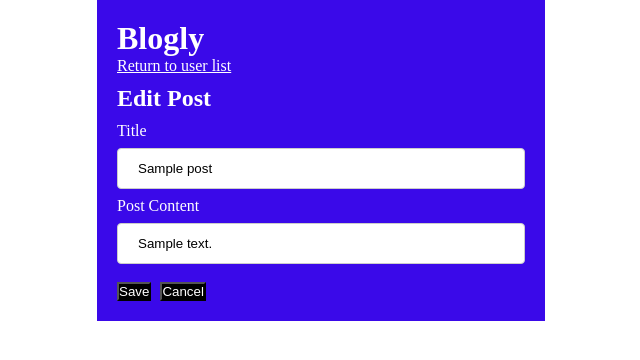
After one commit to ursawd/blogly, a Flask app: page /posts/1/edit in a window 1280 px wide. The commit adds this page. Shown: the top 360 px of the page, without its empty margins (319-959 px from the left). Run offline with Flask 2, Linux system fonts and the light colour scheme; tables that the repository leaves empty hold one stand-in row (values such as "Sample post").

Commit message:
correct delete user to also cascade delete posts/ start route P4

```diff
--- a/app.py
+++ b/app.py
@@ -6,7 +6,7 @@ from models import db, connect_db, User, Post
 app = Flask(__name__)
 app.config["SQLALCHEMY_DATABASE_URI"] = "postgresql:///blogly"
 app.config["SQLALCHEMY_TRACK_MODIFICATIONS"] = False
-app.config["SQLALCHEMY_ECHO"] = True
+# app.config["SQLALCHEMY_ECHO"] = True
 
 connect_db(app)
 db.create_all()
@@ -48,7 +48,7 @@ def add_user():
     # imgurl = request.form["imgurl"]
     # ? ---development ----
     # ? set imgurl to default no matter what the user inputs
-    imgurl = "/static/avatar-generic.png"
+    imgurl = "/static/imgs/avatar-generic.png"
     # ? -------------------
     user = User(first_name=fname, last_name=lname, image_url=imgurl)
     db.session.add(user)
@@ -117,6 +117,7 @@ def new_post(user_id):
     title = request.form["title"]
     content = request.form["content"]
     fk = user_id
+    print(">>>>>>>>>>>>>>>", user, flush=True)
     post = Post(title=title, content=content, user_id=fk)
     db.session.add(post)
     db.session.commit()
@@ -129,3 +130,12 @@ def show_post_form(post_id):
     """Display post"""
     post = Post.query.get(post_id)
     return render_template("detail-post.html", post=post)
+
+
+# Route P4
+@app.route("/posts/<int:post_id>/edit")
+def show_post_edit(post_id):
+    """Display post edit form"""
+    post = Post.query.get(post_id)
+    # display user edit form
+    return render_template("edit-post.html", post=post)
--- a/models.py
+++ b/models.py
@@ -19,8 +19,8 @@ class User(db.Model):
     id = db.Column(db.Integer, primary_key=True, autoincrement=True)
     first_name = db.Column(db.String(20), nullable=False)
     last_name = db.Column(db.String(20), nullable=False)
-    image_url = db.Column(db.String(150), nullable=False, default="/static/avatar-generic.png")
-    post_prox = db.relationship("Post")
+    image_url = db.Column(db.String(150), nullable=False, default="/static/imgs/avatar-generic.png")
+    post_prox = db.relationship("Post", cascade="all, delete")
 
     def __repr__(self):
         return f"id ={self.id} first_name={self.first_name} last_name={self.last_name} image_url={self.image_url}"
--- a/static/app.css
+++ b/static/app.css
@@ -28,7 +28,7 @@ select {
 .center {
     background-color: rgb(58, 9, 233);
     min-height: 50%;
-    width: 33%;
+    width: 35%;
     padding: 20px;
 }
 li {
--- a/templates/detail-post.html
+++ b/templates/detail-post.html
@@ -11,7 +11,7 @@
 
 <div id="edit-btns">
     <a href="#"><button type="button">Cancel</button></a>
-    <a href="#"><button type="button">Edit</button></a>
+    <a href="/posts/{{post.id}}/edit"><button type="button">Edit</button></a>
     <a href="#"><button type="button">Delete</button></a>
 </div>
 
--- a/templates/detail-user.html
+++ b/templates/detail-user.html
@@ -24,7 +24,7 @@
             <h3>Posts</h3>
             <ul>
                 {% for post in user.post_prox%}
-                <a href="/posts/{{user.id}}"><li>{{post.title}}</li></a>
+                <a href="/posts/{{post.id}}"><li>{{post.title}}</li></a>
                 {% endfor%}
             </ul>
             <a href="/users/{{user.id}}/posts/new"
--- /dev/null
+++ b/templates/edit-post.html
@@ -0,0 +1,20 @@
+{% extends "base.html" %} {% block title %}
+<title>Edit Post</title>
+{% endblock %} {% block content%}
+<div id="edit-post-form">
+    <h2 class="form-name">Edit Post</h2>
+    <form action="#" method="post">
+        <label for="title">Title</label>
+        <input type="text" name="title" id="title" value="{{post.title}}" />
+        <label for="content">Post Content</label>
+        <input
+            type="text"
+            name="content"
+            id="content"
+            value="{{post.content}}"
+        />
+        <button type="submit">Save</button>
+        <a href="/posts/{{post.id}}"><button type="button">Cancel</button></a>
+    </form>
+</div>
+{% endblock %}
```
Also changed, not shown: 1 other file.
